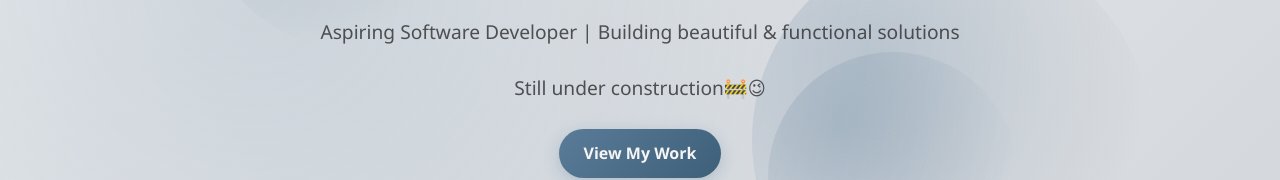
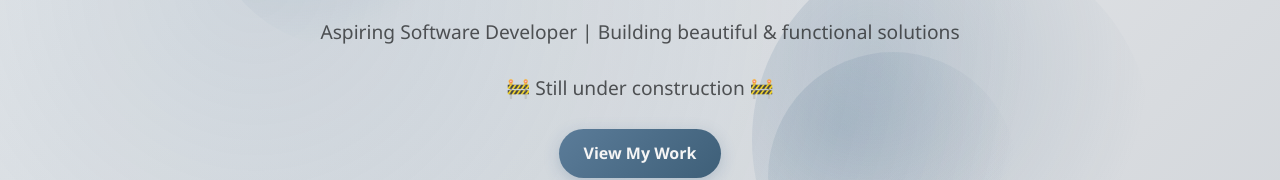
Before and after one commit to kodypope/portfolio, a plain HTML site: page index.html in a window 1280 px wide. Shown: the part 394-574 px from the top of the page. Drawn offline with Linux system fonts and the light colour scheme.

Commit message:
fix: adjust construction notice formatting for consistency

```diff
--- a/index.html
+++ b/index.html
@@ -34,7 +34,7 @@
           Aspiring Software Developer | Building beautiful & functional
           solutions
         </p>
-        <p>Still under construction🚧😉</p>
+        <p>🚧 Still under construction 🚧</p>
         <a href="#projects" class="btn">View My Work</a>
       </div>
     </section>
```
